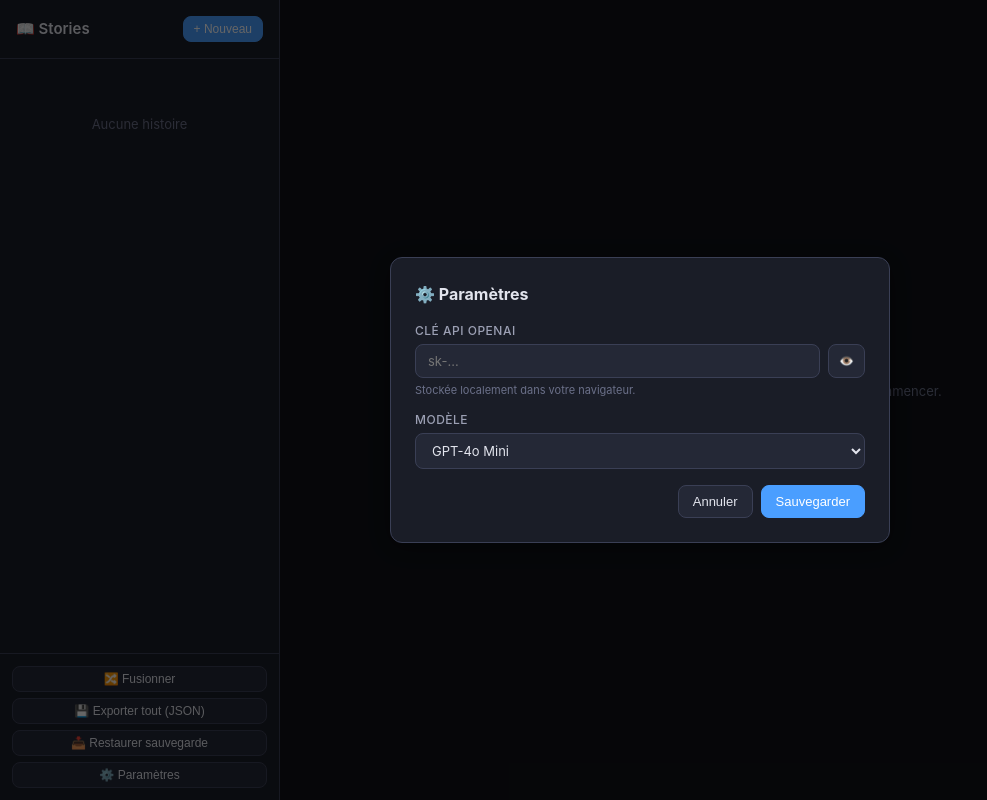
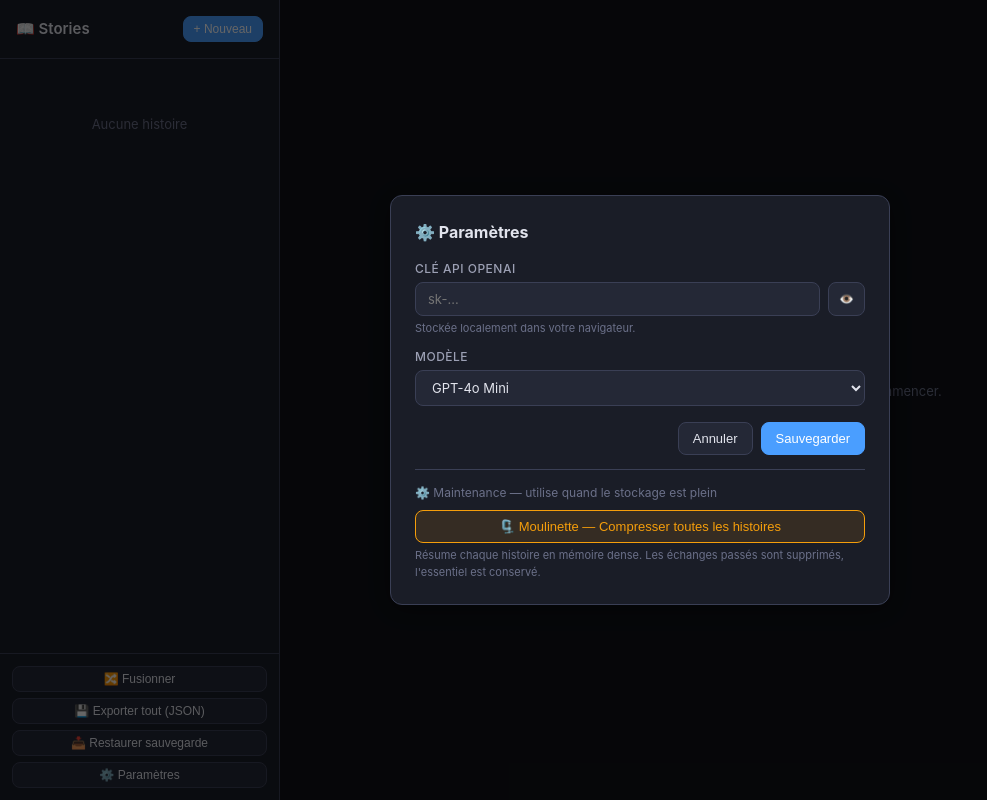
Before and after one commit to ps6chikk/crm, a plain HTML site: page story-manager-1.html in a window 1280 px wide. Both pictures are taken after a click on the button "⚙️ Paramètres". Shown: the whole page, without its empty margins (0-987 px from the left). Drawn offline with Linux system fonts and the light colour scheme.

Commit message:
Update story-manager-1.html

```diff
--- a/story-manager-1.html
+++ b/story-manager-1.html
@@ -232,6 +232,11 @@ textarea.input{min-height:60px;resize:vertical}
     <div class="modal-actions">
       <button class="btn" onclick="closeModal('settingsModal')">Annuler</button>
       <button class="btn btn-primary" onclick="saveSettings()">Sauvegarder</button>
+    </div>
+    <div style="margin-top:1rem;padding-top:1rem;border-top:1px solid var(--border);">
+      <div style="font-size:12px;color:var(--text3);margin-bottom:8px;">⚙️ Maintenance — utilise quand le stockage est plein</div>
+      <button class="btn btn-block" id="compressBtn" onclick="compressAllStories()" style="background:var(--warning-soft);border-color:var(--warning);color:var(--warning);">🗜️ Moulinette — Compresser toutes les histoires</button>
+      <div style="font-size:11px;color:var(--text3);margin-top:4px;line-height:1.5;">Résume chaque histoire en mémoire dense. Les échanges passés sont supprimés, l'essentiel est conservé.</div>
     </div>
   </div>
 </div>
@@ -1146,6 +1151,52 @@ function importStories(input) {
   input.value = '';
 }
 
+async function compressAllStories() {
+  const settings = getSettings();
+  if (!settings.apiKey) { alert('Configure ta clé API d\'abord.'); return; }
+  if (!confirm(`Moulinette — Compresser ${stories.length} histoire(s) ?\n\nLes échanges passés seront supprimés et remplacés par un résumé dense. Exporte une sauvegarde avant si tu veux garder les originaux.`)) return;
+
+  const btn = document.getElementById('compressBtn');
+  btn.disabled = true;
+  btn.textContent = '⏳ Compression en cours…';
+
+  let done = 0;
+  for (const s of stories) {
+    if (!s.recent_messages || s.recent_messages.length === 0) { done++; continue; }
+    try {
+      const convo = s.recent_messages.map(m => `${m.role === 'user' ? 'Auteur' : 'IA'}: ${m.content}`).join('\n\n');
+      const existing = s.story_summary ? `Résumé existant :\n${s.story_summary}\n\n` : '';
+      const resp = await fetch('https://api.openai.com/v1/chat/completions', {
+        method: 'POST',
+        headers: { 'Content-Type': 'application/json', 'Authorization': `Bearer ${settings.apiKey}` },
+        body: JSON.stringify({
+          model: 'gpt-4.1',
+          max_tokens: 600,
+          messages: [{
+            role: 'user',
+            content: `${existing}Tu dois créer une mémoire narrative dense et complète de cette histoire en 400 mots max. Inclus : tous les personnages et leurs traits essentiels, les lieux importants, les événements clés dans l'ordre, l'état émotionnel actuel des personnages, et exactement où en est l'histoire. Ce résumé sera réinjecté comme contexte pour continuer la narration.\n\n${convo}`
+          }]
+        })
+      });
+      const data = await resp.json();
+      if (data.choices?.[0]?.message?.content) {
+        s.story_summary = data.choices[0].message.content;
+        s.recent_messages = [];
+        s.updatedAt = Date.now();
+      }
+    } catch(e) { /* continue les autres */ }
+    done++;
+    btn.textContent = `⏳ ${done}/${stories.length} histoires…`;
+  }
+
+  saveData();
+  btn.disabled = false;
+  btn.textContent = '🗜️ Moulinette — Compresser toutes les histoires';
+  closeModal('settingsModal');
+  renderSidebar();
+  alert(`✓ Compression terminée ! ${done} histoire(s) compressée(s). Tu peux maintenant exporter et vider le cache.`);
+}
+
 // ===== START =====
 init();
 </script>
```
